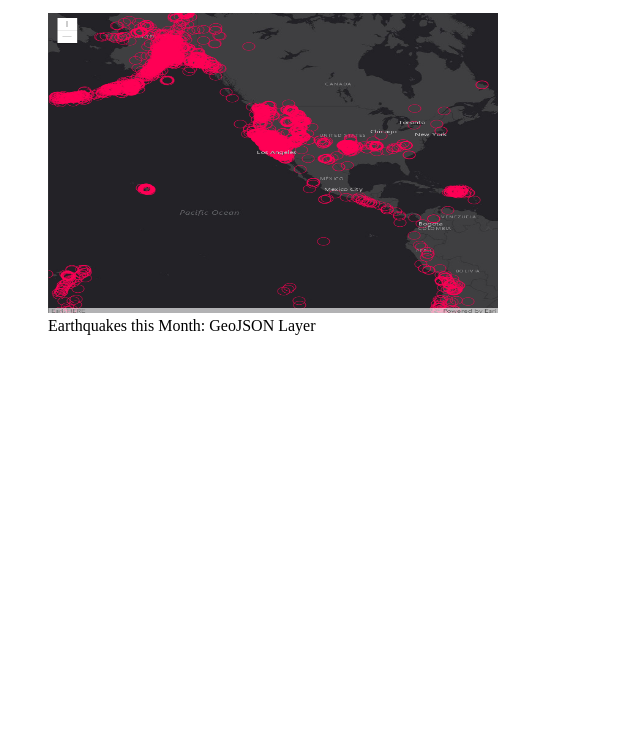
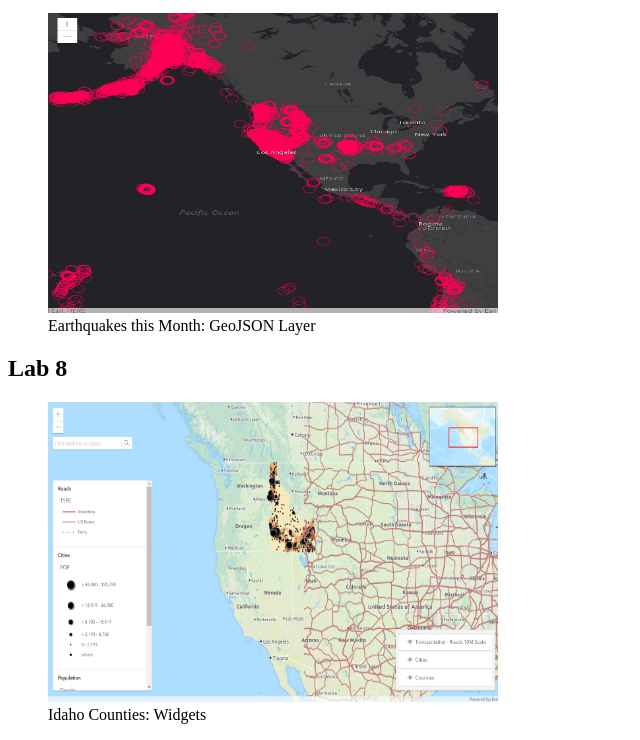
Before and after one commit to ns862815/Labs, a plain HTML site: page docs/index.html in a window 1280 px wide. Shown: the part 2521-3261 px from the top of the page, without its empty margins (0-640 px from the left). Before the commit the page ends 2872 px from the top, so only its background shows below. Drawn offline with Linux system fonts and the light colour scheme.

Commit message:
Add files via upload

```diff
--- a/docs/index.html
+++ b/docs/index.html
@@ -43,5 +43,10 @@
             <figcaption>Earthquakes this Month: GeoJSON Layer</figcaption>
         </figure>
 
+    <h2>Lab 8</h2>
+    <figure> <a href="Lesson8BasicInterface_NoahSkinner.html"> <img src="images/Lesson8BasicInterface_image.PNG" width = "450" height="300"> </a>
+            <figcaption>Idaho Counties: Widgets</figcaption>
+        </figure>
+
 </body>
 </html>
```
